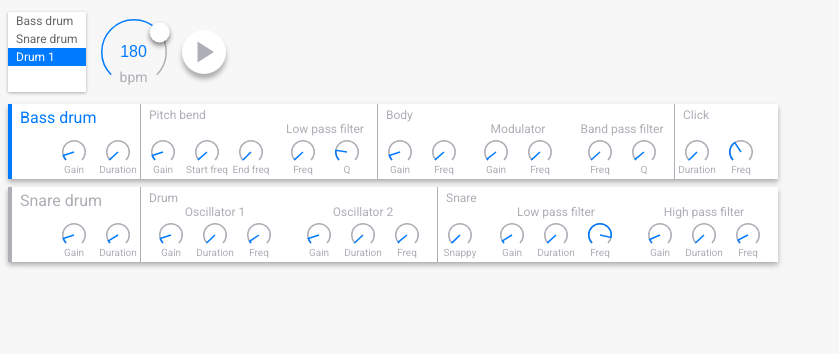
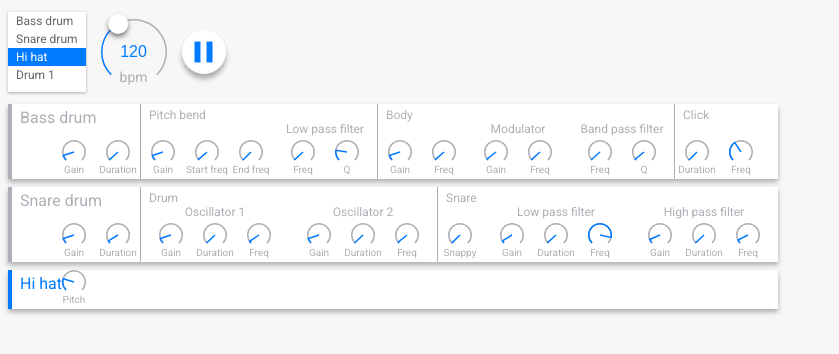
Before and after one commit to Volcomix/jsdaw, a React app: page / in a window 1280 px wide. Shown: the top 354 px of the page, without its empty margins (0-839 px from the left). Built offline with nearby package versions, Linux system fonts and the light colour scheme.

Commit message:
Init hi hat synth

```diff
--- a/src/App.jsx
+++ b/src/App.jsx
@@ -3,19 +3,21 @@ import React from 'react'
 import Pattern from './pattern/Pattern.component'
 import Synth from './synth/Synth.component'
 
-import BassDrumSynth from './synth/BassDrum'
-import SnareDrumSynth from './synth/SnareDrum'
+import BassDrum from './synth/BassDrum'
+import SnareDrum from './synth/SnareDrum'
+import HiHat from './synth/HiHat'
 
 import { toName } from './synth/Synth.component'
 
 const context = new AudioContext()
 const synths = {
-  bassDrum: new BassDrumSynth(context, context.destination),
-  snareDrum: new SnareDrumSynth(context, context.destination),
+  bassDrum: new BassDrum(context, context.destination),
+  snareDrum: new SnareDrum(context, context.destination),
+  hiHat: new HiHat(context, context.destination),
 }
 
 class App extends React.Component {
-  state = { selected: 'bassDrum' }
+  state = { selected: 'hiHat' }
 
   render() {
     const { selected } = this.state
--- a/src/pattern/DrumPattern.js
+++ b/src/pattern/DrumPattern.js
@@ -1,6 +1,6 @@
 class DrumPattern {
-  bpm = 180
-  isLooping = false
+  bpm = 120
+  isLooping = true
   i = 0
 
   constructor(context, synths, pattern) {
--- a/src/pattern/Pattern.component.jsx
+++ b/src/pattern/Pattern.component.jsx
@@ -6,6 +6,7 @@ import List from '../shared/List.component'
 import DrumPattern from './DrumPattern'
 import bassDrum from './bassDrum'
 import snareDrum from './snareDrum'
+import hiHat from './hiHat'
 import drum1 from './drum1'
 
 import { keyColor, borderColor } from '../shared/styles'
@@ -15,9 +16,10 @@ import { toName } from '../synth/Synth.component'
 const patterns = {
   bassDrum,
   snareDrum,
-  drum1
+  hiHat,
+  drum1,
 }
-const defaultPattern = 'drum1'
+const defaultPattern = 'hiHat'
 
 class PatternComponent extends React.Component {
   static defaultProps = { min: 43, max: 240 }
--- a/src/pattern/drum1.js
+++ b/src/pattern/drum1.js
@@ -1,6 +1,7 @@
 const drum1 = {
-  bassDrum:  [1, 0, 1, 0, 0, 0, 1, 0, 0, 0, 1, 0, 0, 1, 0, 0],
+  bassDrum:  [1, 0, 0, 0, 0, 0, 0, 0, 0, 0, 1, 0, 0, 0, 0, 0],
   snareDrum: [0, 0, 0, 0, 1, 0, 0, 1, 0, 1, 0, 0, 1, 0, 0, 0],
+  hiHat:     [1, 0, 1, 0, 1, 0, 1, 0, 1, 0, 1, 0, 1, 0, 1, 0],
 }
 
 export default drum1
--- /dev/null
+++ b/src/pattern/hiHat.js
@@ -0,0 +1,5 @@
+const hiHat = {
+  hiHat: [1, 0, 1, 0, 1, 0, 1, 0, 1, 0, 1, 0, 1, 0, 1, 0],
+}
+
+export default hiHat
--- /dev/null
+++ b/src/synth/HiHat.js
@@ -0,0 +1,120 @@
+import controls from './controls'
+
+class HiHat {
+  controls = {
+    pitch: { step: 10, max: 100000, value: 22800 }
+  }
+
+  constructor(context, destination) {
+    this.context = context
+    this.destination = destination
+  }
+
+  playSound(when) {
+    const duration = 0.520
+    const modulatorPitchGainValue = this.controls.pitch.value
+    const modulatorFMGainValue = 0
+
+    const modulator1 = this.context.createOscillator()
+    modulator1.type = 'square'
+    modulator1.frequency.value = 1047
+
+    const modulator1PitchGain = this.context.createGain()
+    modulator1PitchGain.gain.value = modulatorPitchGainValue
+
+    const modulator1FMGain = this.context.createGain()
+    modulator1FMGain.gain.value = modulatorFMGainValue
+
+    const carrier1 = this.context.createOscillator()
+    carrier1.type = 'square'
+    carrier1.frequency.value = 1481
+
+    const modulator2 = this.context.createOscillator()
+    modulator2.type = 'square'
+    modulator2.frequency.value = 1109
+
+    const modulator2PitchGain = this.context.createGain()
+    modulator2PitchGain.gain.value = modulatorPitchGainValue
+
+    const modulator2FMGain = this.context.createGain()
+    modulator2FMGain.gain.value = modulatorFMGainValue
+
+    const carrier2 = this.context.createOscillator()
+    carrier2.type = 'square'
+    carrier2.frequency.value = 1049
+
+    const modulator3 = this.context.createOscillator()
+    modulator3.type = 'square'
+    modulator3.frequency.value = 1109
+
+    const modulator3PitchGain = this.context.createGain()
+    modulator3PitchGain.gain.value = modulatorPitchGainValue
+
+    const modulator3FMGain = this.context.createGain()
+    modulator3FMGain.gain.value = modulatorFMGainValue
+
+    const carrier3 = this.context.createOscillator()
+    carrier3.type = 'square'
+    carrier3.frequency.value = 1049
+
+    const bpf = this.context.createBiquadFilter()
+    bpf.type = 'bandpass'
+    bpf.frequency.value = 15800
+
+    const hpf = this.context.createBiquadFilter()
+    hpf.type = 'highpass'
+    hpf.frequency.value = 1570
+    hpf.Q.value = 66
+
+    const vca1 = this.context.createGain()
+    vca1.gain.setValueAtTime(100, when)
+    vca1.gain.exponentialRampToValueAtTime(0.00001, when + 0.367)
+
+    const vca2 = this.context.createGain()
+    vca2.gain.setValueAtTime(0.01, when)
+    vca2.gain.exponentialRampToValueAtTime(0.00001, when + duration)
+
+    modulator1.connect(modulator1PitchGain)
+    modulator1.connect(modulator1FMGain)
+    modulator1PitchGain.connect(carrier1.frequency)
+    modulator1FMGain.connect(carrier1.detune)
+    carrier1.connect(bpf)
+    carrier1.connect(hpf)
+
+    modulator2.connect(modulator2PitchGain)
+    modulator2.connect(modulator2FMGain)
+    modulator2PitchGain.connect(carrier2.frequency)
+    modulator2FMGain.connect(carrier2.detune)
+    carrier2.connect(bpf)
+    carrier2.connect(hpf)
+
+    modulator3.connect(modulator3PitchGain)
+    modulator3.connect(modulator3FMGain)
+    modulator3PitchGain.connect(carrier3.frequency)
+    modulator3FMGain.connect(carrier3.detune)
+    carrier3.connect(bpf)
+    carrier3.connect(hpf)
+
+    bpf.connect(vca1)
+    vca1.connect(vca2)
+    hpf.connect(vca2)
+
+    vca2.connect(this.destination)
+
+    modulator1.start(when)
+    carrier1.start(when)
+    modulator2.start(when)
+    carrier2.start(when)
+    modulator3.start(when)
+    carrier3.start(when)
+
+    modulator1.stop(when + duration)
+    carrier1.stop(when + duration)
+    modulator2.stop(when + duration)
+    carrier2.stop(when + duration)
+    modulator3.stop(when + duration)
+    carrier3.stop(when + duration)
+  }
+}
+
+export default HiHat
```
